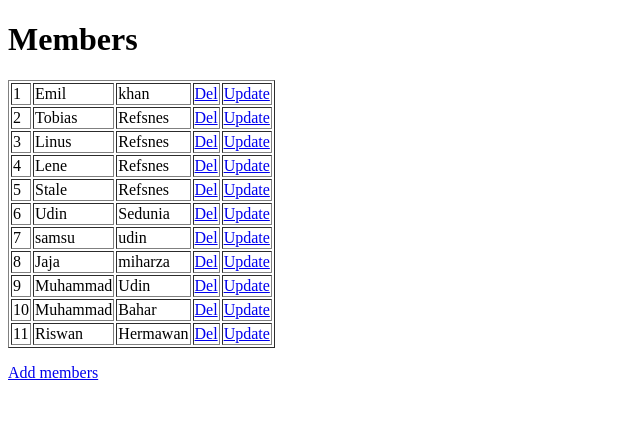
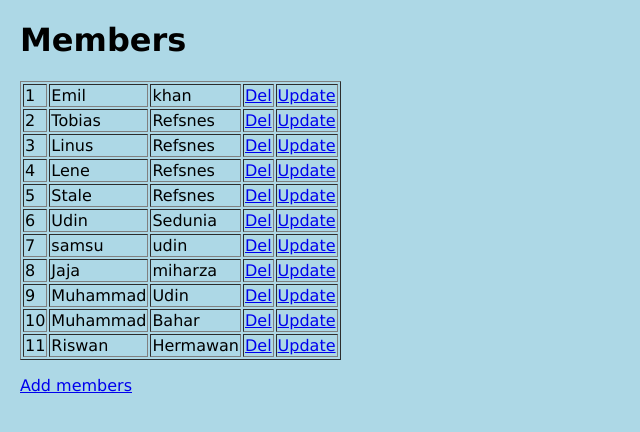
Before and after one commit to binrusdi/myworld, a Django app: page /members/ in a window 1280 px wide. Shown: the top 432 px of the page, without its empty margins (0-640 px from the left). Run offline with Django 5.2, Linux system fonts and the light colour scheme; data comes from the database, SQL or seed files in the repository.

Commit message:
file static

```diff
--- /dev/null
+++ b/members/static/myfirst.css
@@ -0,0 +1,5 @@
+body {
+ background-color: lightblue;
+ font-family: verdana;
+ margin: 20px;
+}
--- a/members/templates/master.html
+++ b/members/templates/master.html
@@ -1,8 +1,10 @@
+{% load static %}
 <!DOCTYPE html>
 <html>
   <head>
     <meta http-equiv="content-type" content="text/html; charset=utf-8" />
     <meta name="viewport" content="width=device-width, initial-scale=1.0">
+    <link rel="stylesheet" href="{% static 'myfirst.css' %}">
     <title>{% block title %}{% endblock %}</title>
 
   </head>
--- a/myworld/settings.py
+++ b/myworld/settings.py
@@ -23,7 +23,7 @@ BASE_DIR = Path(__file__).resolve().parent.parent
 SECRET_KEY = 'django-insecure-ar01d=%9^p4jwyn#^=+u*tx0ypurw3i_&ta26&$%*=ttn*h1r^'
 
 # SECURITY WARNING: don't run with debug turned on in production!
-DEBUG = False
+DEBUG = True
 
 ALLOWED_HOSTS = ['*']
 
@@ -48,6 +48,7 @@ MIDDLEWARE = [
     'django.contrib.auth.middleware.AuthenticationMiddleware',
     'django.contrib.messages.middleware.MessageMiddleware',
     'django.middleware.clickjacking.XFrameOptionsMiddleware',
+    'whitenoise.middleware.WhiteNoiseMiddleware',
 ]
 
 ROOT_URLCONF = 'myworld.urls'
@@ -115,7 +116,6 @@ USE_TZ = True
 
 # Static files (CSS, JavaScript, Images)
 # https://docs.djangoproject.com/en/5.0/howto/static-files/
-
 STATIC_URL = 'static/'
 
 # Default primary key field type
```
Also changed, not shown: members/templates/myfirst.html (line endings or trailing spaces).
